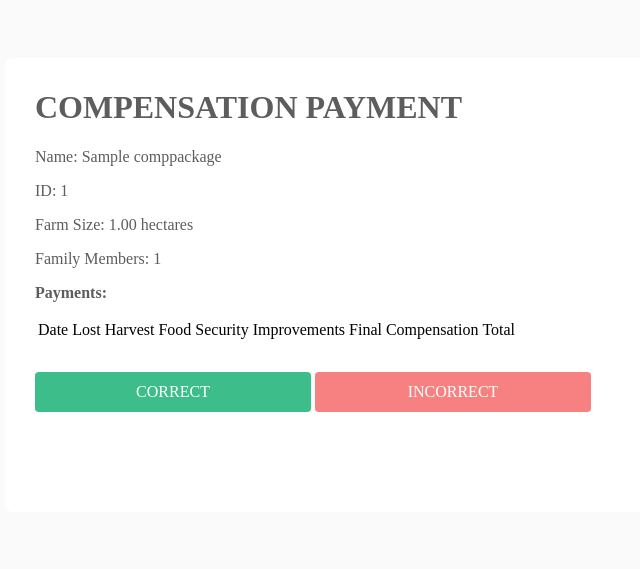
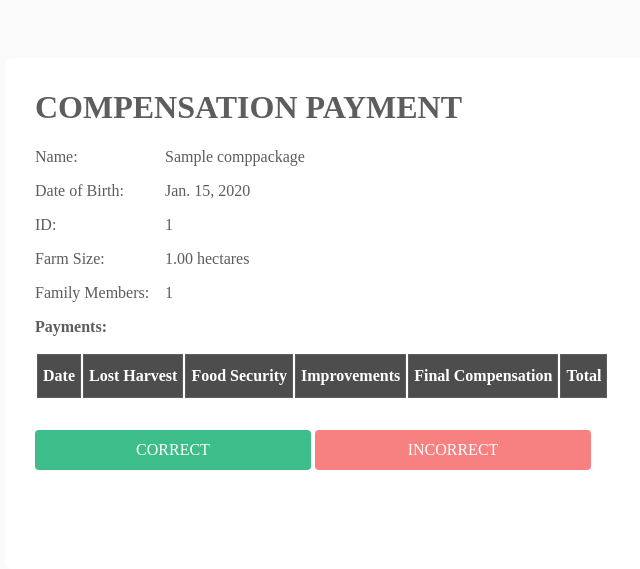
Before and after one commit to acounsel/django_haiticomp, a Django app: a page that uses templates/package.html in a window 1280 px wide. Shown: the top 569 px of the page, without its empty margins (53-693 px from the left). Run offline with Django 3.2, Linux system fonts and the light colour scheme; tables that the repository leaves empty hold one stand-in row (values such as "Sample post"); lists and menus that the app fills with data are empty.

Commit message:
add dob to model and frontend updates on package page

```diff
--- a/haiticomp/models.py
+++ b/haiticomp/models.py
@@ -6,9 +6,10 @@ from django.db import models
 # Create your models here.
 class CompPackage(models.Model):
     name = models.CharField(max_length=200)
+    dob = models.DateField(blank=True, null=True)
     tax_id = models.CharField(max_length=200)
     land_area = models.DecimalField(max_digits=4, decimal_places=2)
-    num_family = models.IntegerField()
+    num_family = models.IntegerField(blank=True, null=True)
     is_verified = models.BooleanField(default=False)
     is_wrong = models.BooleanField(default=False)
 
--- a/static/css/main.css
+++ b/static/css/main.css
@@ -17,6 +17,25 @@ input {
   font-size: 18px;
   line-height: 20px;
   width: 270px;
+}
+
+th, td{
+  border: 1px solid #5d5d5d;
+  border-collapse: collapse;
+  padding: 2px 5px;
+}
+tr:nth-child(even){
+  background-color: #f2f2f2;
+}
+
+tr:hover {background-color: #ddd;}
+
+th {
+    padding-top: 12px;
+    padding-bottom: 12px;
+    text-align: left;
+    background-color: #4d4d4d;
+    color: white;
 }
 
 .SubmitButton {
@@ -59,3 +78,8 @@ input {
 .CompensationTable {
   margin-bottom: 30px;
 }
+
+.PayeeInfo {
+  display: inline-block;
+  width: 130px;
+}
--- a/templates/package.html
+++ b/templates/package.html
@@ -7,21 +7,22 @@
 <body>
   <div class="Content">
     <h1>Compensation Payment</h1>
-    <p>Name: {{ package.name }}</p>
-    <p>ID: {{ package.tax_id }}</p>
-    <p>Farm Size: {{ package.land_area }} hectares</p>
-    <p>Family Members: {{ package.num_family }}</p>
+    <p><span class="PayeeInfo">Name: </span>{{ package.name }}</p>
+    <p><span class="PayeeInfo">Date of Birth: </span>{{ package.dob }}</p>
+    <p><span class="PayeeInfo">ID: </span>{{ package.tax_id }}</p>
+    <p><span class="PayeeInfo">Farm Size: </span>{{ package.land_area }} hectares</p>
+    <p><span class="PayeeInfo">Family Members: </span>{{ package.num_family }}</p>
     <p><strong>Payments: </strong></p>
 
     <table class="CompensationTable">
       <thead>
         <tr>
-          <td>Date</td>
-          <td>Lost Harvest</td>
-          <td>Food Security</td>
-          <td>Improvements</td>
-          <td>Final Compensation</td>
-          <td>Total</td>
+          <th>Date</th>
+          <th>Lost Harvest</th>
+          <th>Food Security</th>
+          <th>Improvements</th>
+          <th>Final Compensation</th>
+          <th>Total</th>
         </tr>
       </thead>
       <tbody>
```
Also changed, not shown: haiticomp/migrations/0004_comppackage_dob.py (added).
